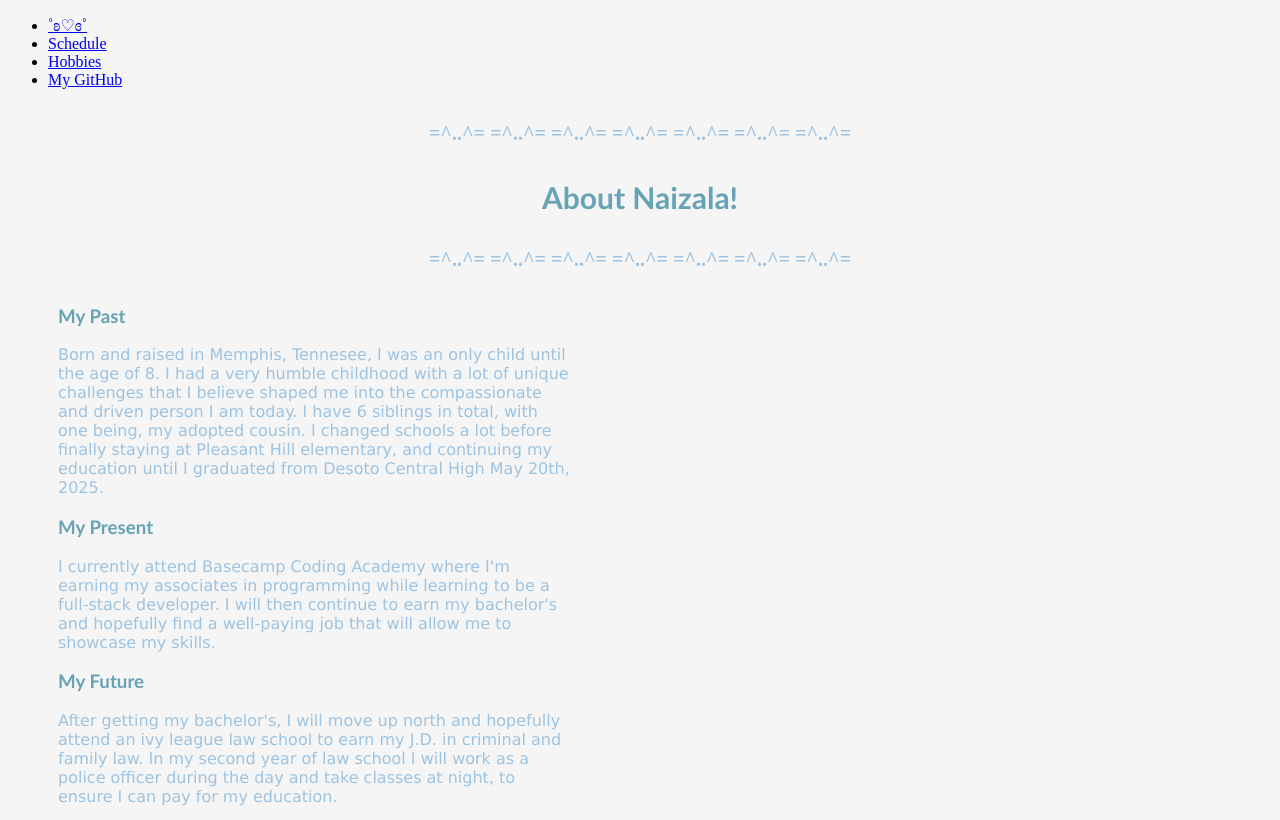
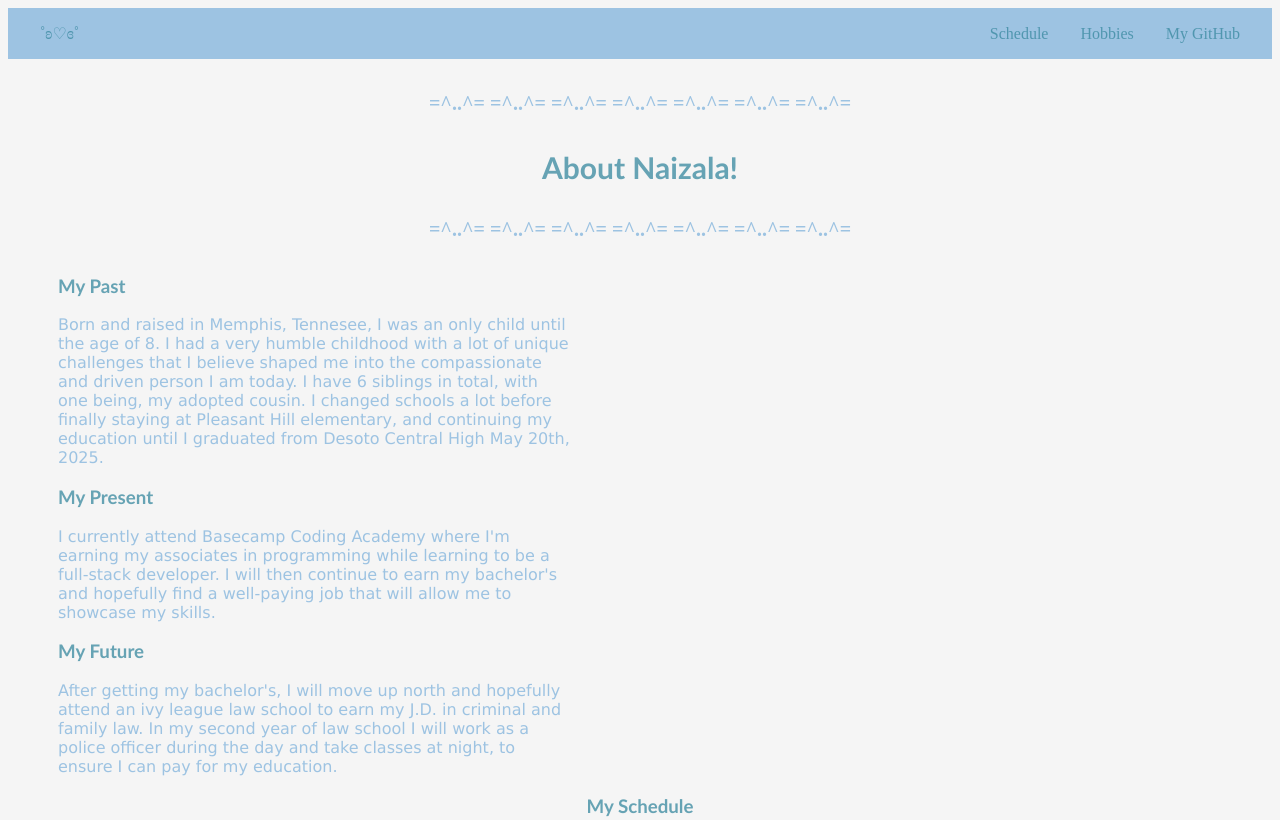
Before and after one commit to maybe-zala/about-me, a plain HTML site: page index.html in a window 1280 px wide. Shown: the top 820 px of the page. Drawn offline with Linux system fonts and the light colour scheme.

Commit message:
Update style.css
added flexbox update stuff thing yeah :p

```diff
--- a/style.css
+++ b/style.css
@@ -56,4 +56,28 @@
   float: right;
   border: 1px dotted black;
   margin: 0px 0px 15px 20px;
-  }
+}
+.nav-list{
+  background-color: #9dc3e2;
+  box-shadow: 0px 0px 10px var(#36889ec0);
+  margin:0;
+  padding:1rem 0;
+  border-radius: var(--radius);
+  display:flex;
+  justify-content: flex-end;
+  align-items:center;
+}
+.nav-item{
+  list-style:none;
+  margin-right: 2rem;
+}
+.nav-item a{
+  text-decoration: none;
+  color: #36889ec0;
+
+}
+.nav-item:first-child{
+  margin-right: auto;
+  margin-left: 2rem;
+
+}
```
